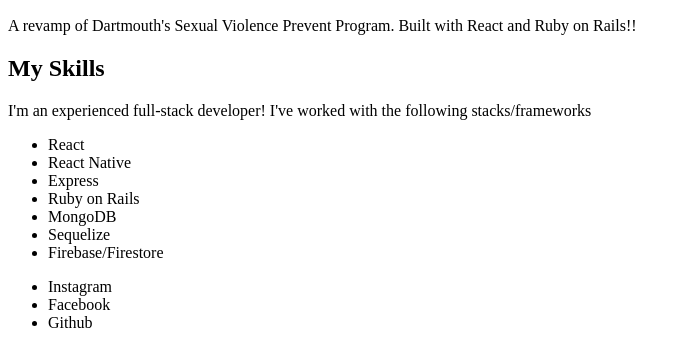
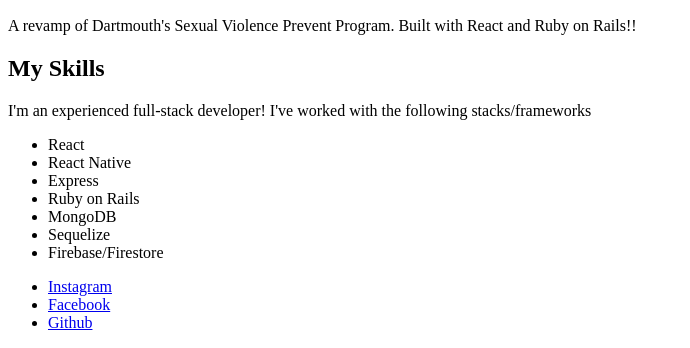
Before and after one commit to camdenhao/personal-website-camdenhao, a plain HTML site: page index.html in a window 1280 px wide. Shown: the part 1525-1873 px from the top of the page, without its empty margins (0-690 px from the left). Drawn offline with Linux system fonts and the light colour scheme.

Commit message:
added links to footer

```diff
--- a/index.html
+++ b/index.html
@@ -52,9 +52,9 @@
     </body>
     <footer>
         <ul>
-            <li>Instagram</li>
-            <li>Facebook</li>
-            <li>Github</li>
+            <li><a href="https://www.instagram.com/cam_hao/">Instagram</a></li>
+            <li><a href="https://www.facebook.com/profile.php?id=100010491014285">Facebook</a></li>
+            <li><a href="https://github.com/camdenhao">Github</a></li>
         </ul>
     </footer>
 </html>
```
